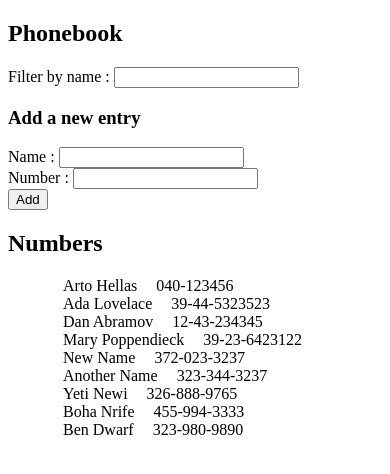
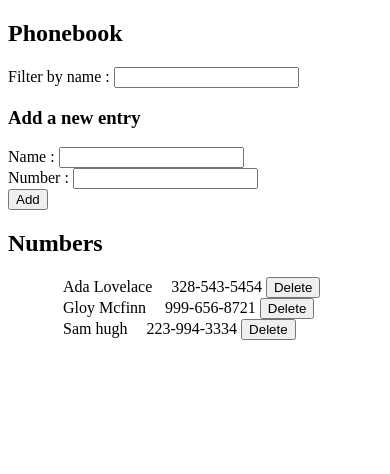
Before and after one commit to anantakrroy/ModernWebDevelopment, a React (Vite) app in the folder part2/: page / in a window 390 px wide. Shown: the top 474 px of the page. Built offline with nearby package versions, Linux system fonts and the light colour scheme; data requests are answered from the project's data file.

Commit message:
Part 2 exercise 2.14 phonebook step9

```diff
--- a/part2/db.json
+++ b/part2/db.json
@@ -1,49 +1,19 @@
 {
   "persons": [
     {
-      "name": "Arto Hellas",
-      "number": "040-123456",
-      "id": 1
+      "name": "Ada Lovelace",
+      "number": "328-543-5454",
+      "id": 10
     },
     {
-      "name": "Ada Lovelace",
-      "number": "39-44-5323523",
-      "id": 2
+      "name": "Gloy Mcfinn",
+      "number": "999-656-8721",
+      "id": 11
     },
     {
-      "name": "Dan Abramov",
-      "number": "12-43-234345",
-      "id": 3
-    },
-    {
-      "name": "Mary Poppendieck",
-      "number": "39-23-6423122",
-      "id": 4
-    },
-    {
-      "name": "New Name",
-      "number": "372-023-3237",
-      "id": 5
-    },
-    {
-      "name": "Another Name",
-      "number": "323-344-3237",
-      "id": 6
-    },
-    {
-      "name": "Yeti Newi",
-      "number": "326-888-9765",
-      "id": 7
-    },
-    {
-      "name": "Boha Nrife",
-      "number": "455-994-3333",
-      "id": 8
-    },
-    {
-      "name": "Ben Dwarf",
-      "number": "323-980-9890",
-      "id": 9
+      "name": "Sam hugh",
+      "number": "223-994-3334",
+      "id": 13
     }
   ]
 }
--- a/part2/src/App.jsx
+++ b/part2/src/App.jsx
@@ -13,7 +13,10 @@ const App = () => {
   const [nameFilter, setNameFilter] = useState("");
 
   const hook = () => {
-    phoneService.getPersons().then(response => setPersons(response));
+    phoneService.getPersons().then((response) => {
+      console.log(response);
+      setPersons(response);
+    });
   };
   useEffect(hook, []);
 
@@ -30,12 +33,29 @@ const App = () => {
     if (isNamePresent(newName)) {
       alert(`${newName} is already added to the phonebook ! `);
     } else {
-      phoneService.createPerson(newPerson).then(response => {
+      phoneService.createPerson(newPerson).then((response) => {
         console.log(response);
         setPersons([...persons, response]);
         setNewName("");
         setNewPhone("");
       });
+    }
+  };
+
+  const deletePerson = (event) => {
+    const id = Number(event.target.id);
+    const person = persons.filter((person) => person.id === id);
+    const name = person[0].name;
+    if (window.confirm(`Delete ${name} ?`)) {
+      // console.log(`deleting ${name}......`);
+      phoneService
+        .deletePerson(id)
+        .then((response) => {
+          setPersons(persons.filter(person => person.id !== id))
+        })
+        .catch((error) => {
+          alert(`Person with id ${id} is already removed from database !`);
+        });
     }
   };
 
@@ -70,7 +90,13 @@ const App = () => {
           if (!person.name.toLowerCase().includes(nameFilter)) {
             return null;
           }
-          return <Person key={person.name} person={person} />;
+          return (
+            <Person
+              key={person.name}
+              person={person}
+              deletePerson={deletePerson}
+            />
+          );
         })}
       </ul>
     </div>
--- a/part2/src/components/Person.jsx
+++ b/part2/src/components/Person.jsx
@@ -1,8 +1,9 @@
-const Person = ({ person }) => {
+const Person = ({ person, deletePerson }) => {
   return (
     <li>
       <span style={{ padding: "15px" }}>{person.name} </span>
       <span> {person.number} </span>
+      <button id={person.id} onClick={deletePerson}>Delete</button>
     </li>
   );
 };
--- a/part2/src/services/phonebook.js
+++ b/part2/src/services/phonebook.js
@@ -12,4 +12,9 @@ const createPerson = (newPerson) => {
     return request.then(response => response.data);
 }
 
-export default {getPersons, createPerson};
+const deletePerson = (id) => {
+    const request = axios.delete(`${baseUrl}/${id}`);
+    return request.then(response => response.data);
+}
+
+export default {getPersons, createPerson, deletePerson};
```
